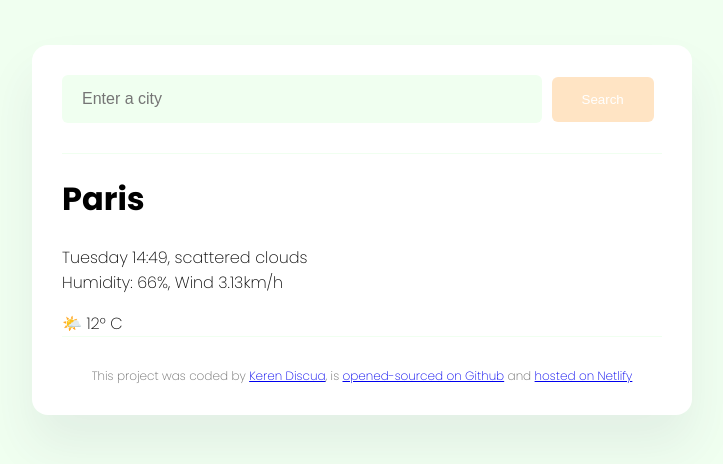
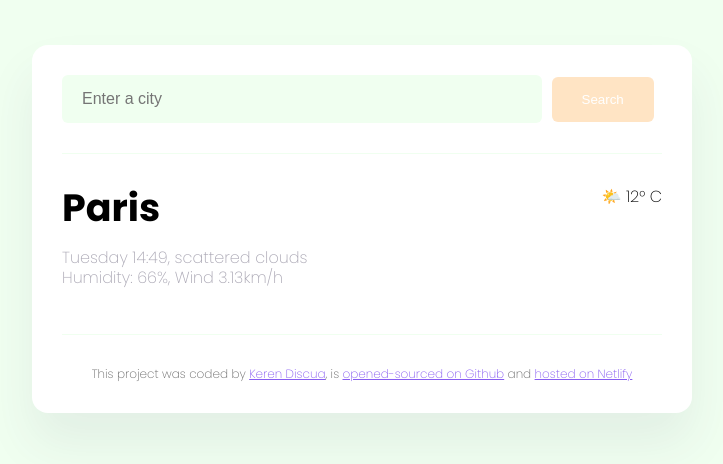
Before and after one commit to kdiscua/lesson-7, a plain HTML site: page index.html in a window 1280 px wide. Shown: the whole page, without its empty margins (278-1001 px from the left). Drawn offline with Linux system fonts and the light colour scheme.

Commit message:
styled weather-app classes

```diff
--- a/index.html
+++ b/index.html
@@ -26,15 +26,17 @@
         </form>
       </header>
       <main>
-        <div>
-          <h1>Paris</h1>
-          <p>
-            Tuesday 14:49, scattered clouds
-            <br />
-            Humidity: 66%, Wind 3.13km/h
-          </p>
+        <div class="weather-app-data">
+          <div>
+            <h1 class="weather-app-city">Paris</h1>
+            <p class="weather-app-details">
+              Tuesday 14:49, scattered clouds
+              <br />
+              Humidity: 66%, Wind 3.13km/h
+            </p>
+          </div>
+          <div class="weather-app-temp">🌤️ 12° C</div>
         </div>
-        <div>🌤️ 12° C</div>
       </main>
       <footer>
         This project was coded by
--- a/src/style.css
+++ b/src/style.css
@@ -3,6 +3,10 @@ body {
   font-family: "Poppins", sans-serif;
   font-weight: 200;
   font-style: normal;
+}
+
+a {
+  color: #885df1;
 }
 
 .weather-app {
@@ -37,6 +41,26 @@ header {
   color: white;
 }
 
+main {
+  padding: 30px 0;
+}
+
+.weather-app-data {
+  display: flex;
+  justify-content: space-between;
+}
+
+.weather-app-city {
+  margin: 0;
+  font-size: 38px;
+  line-height: 48px;
+}
+
+.weather-app-details {
+  font-size: 16px;
+  color: rgba(39, 33, 66, 0.4);
+  line-height: 20px;
+}
 footer {
   border-top: 1px solid honeydew;
   padding: 30px 0 0 0;
```
